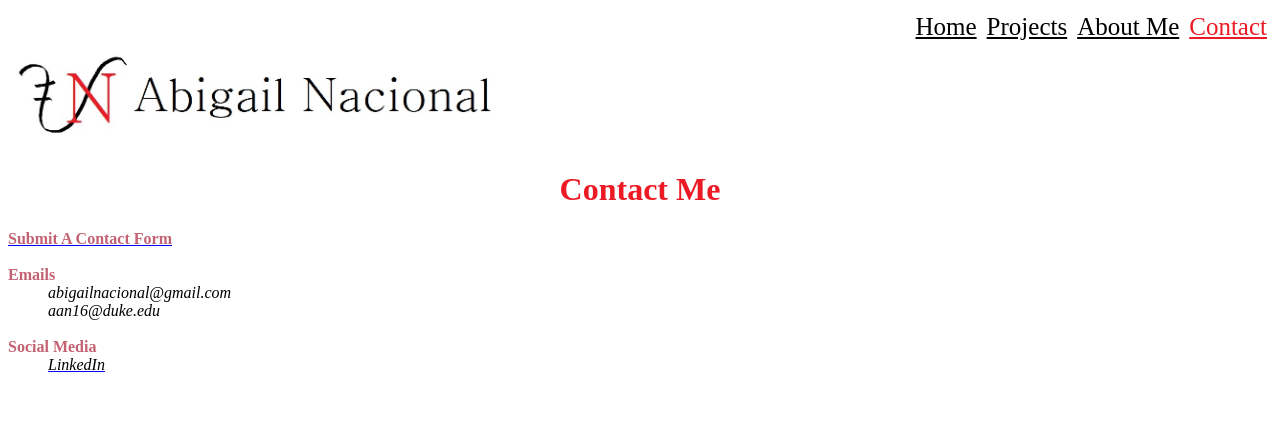
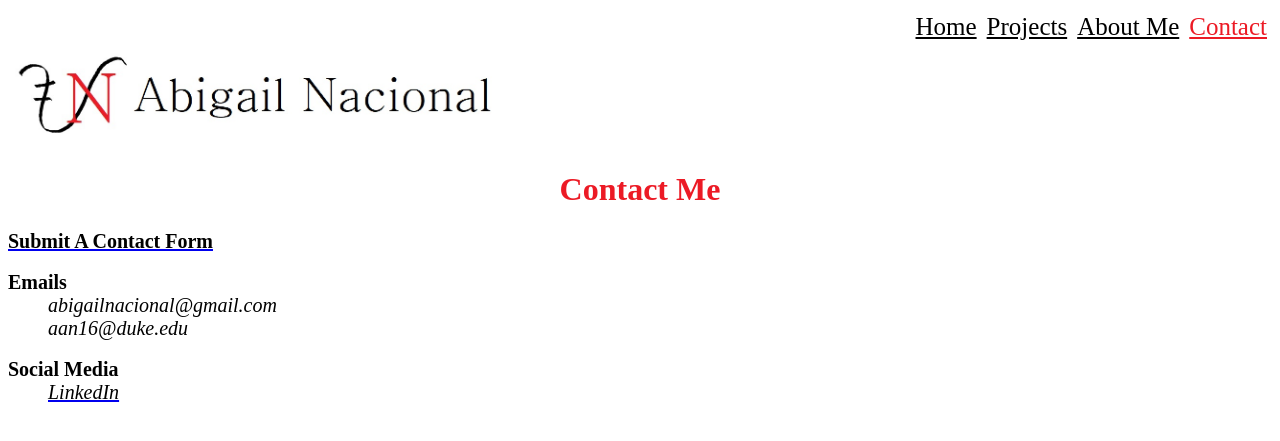
Before and after one commit to abigailnacional/abigailnacional.github.io, a Python web app: template templates/contact.html in a window 1280 px wide. Shown: the top 441 px of the page. Run offline with Jinja, Linux system fonts and the light colour scheme; the template is opened without the code that fills it, so the values that code supplies are empty.

Commit message:
Edited font style on Contact page again

```diff
--- a/templates/contact.html
+++ b/templates/contact.html
@@ -29,12 +29,15 @@
         text-align: center;
       }
       dt {
-        color: rgb(194, 98, 114);
+        color: black;
         font-weight: bold;
+        font-size: 20px;
+
       }
       dd {
         color: black;
         font-style: italic;
+        font-size: 20px;
       }
     </style>
 </head>
```
